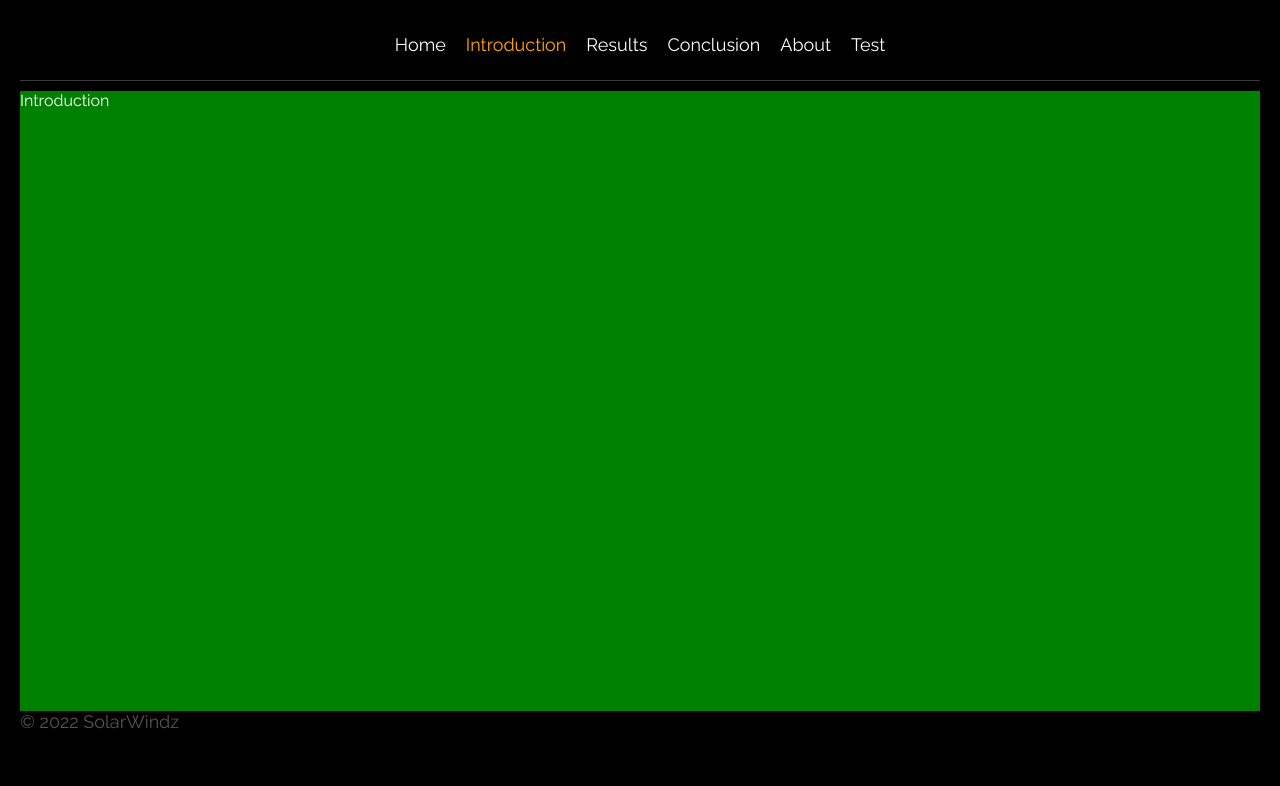
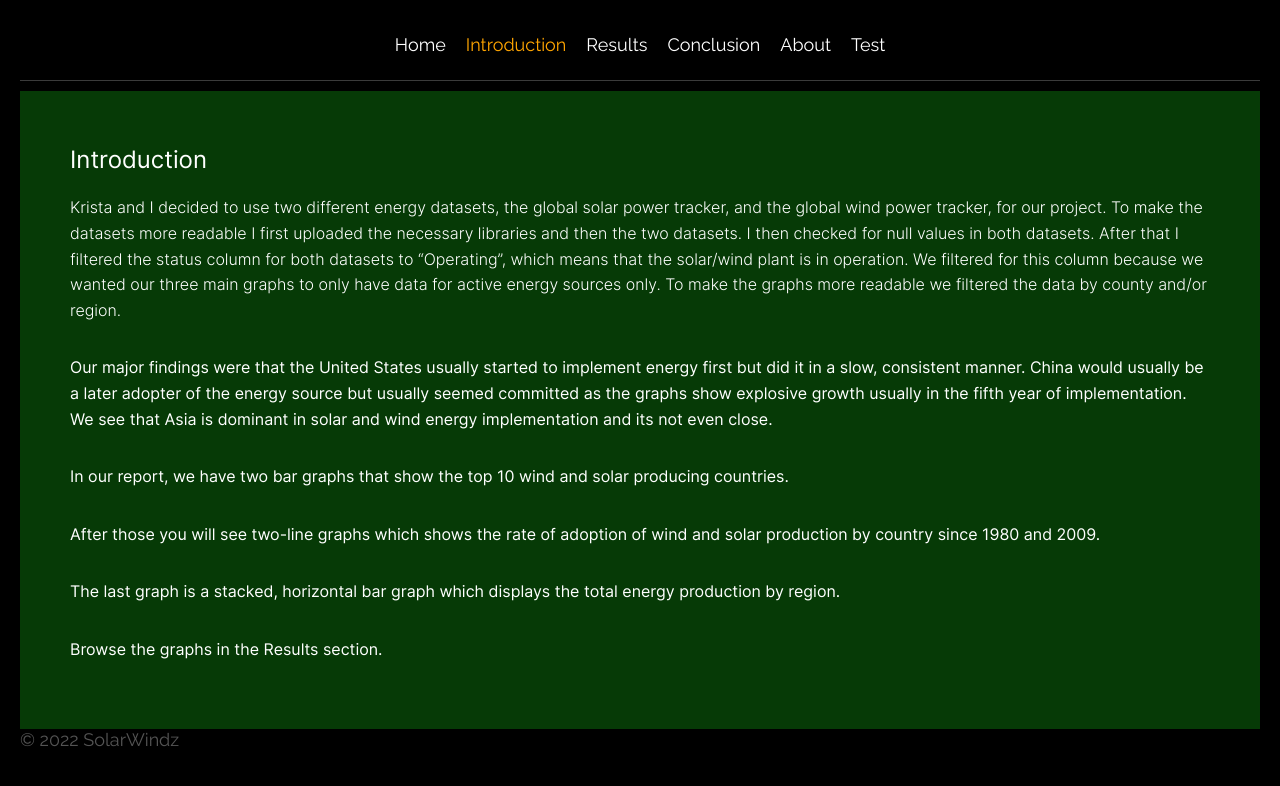
Before and after one commit to kehrenclou/solarwindz, a React (Create React App) app: page /introduction in a window 1280 px wide. Shown: the top 786 px of the page. Built offline with nearby package versions, Linux system fonts and the light colour scheme.

Commit message:
add stack chart

```diff
--- a/src/blocks/card.css
+++ b/src/blocks/card.css
@@ -30,7 +30,7 @@
   max-width: 100%;
   max-height: 55vh;
   align-self: center;
-  margin-top: 8px;
+  margin-top: 0;
 }
 
 .card__caption {
@@ -88,6 +88,10 @@
   .card__item {
     row-gap: 10px;
   }
+  .card__caption{
+    font-size: 14px;
+    padding: 0;
+  }
 }
 @media screen and (max-width: 480px) {
   .card__title {
--- a/src/blocks/nav.css
+++ b/src/blocks/nav.css
@@ -31,8 +31,14 @@
 .nav__list-item:hover{
   color: orange;
 }
+
 @media screen and (max-width: 400px) {
   .nav {
     font-size: 14px;
   }
 }
+@media screen and (max-width: 400px) {
+  .nav {
+    font-size: 14px;
+  }
+}
--- a/src/blocks/view.css
+++ b/src/blocks/view.css
@@ -22,12 +22,25 @@
 }
 
 .view__introduction {
-  background-color: green;
-  height: calc(100vh - 180px);
+  background-color: rgb(6, 58, 6);
+  line-height: 1.6;
+  padding: 50px;
+  font-family: "Inter","Arial",sans-serif;
 }
 
+.view__introduction_header{
+  padding: 0;
+  margin: 0;
+  font-weight: 400;
+
+}
+
+.view__introduction_paragraph{
+  font-weight: 200;
+  font-size: 16px;
+}
 .view__conclusion {
-  background-color: blue;
+  background-color: rgb(179, 179, 185);
   height: calc(100vh - 180px);
 }
 
--- a/src/components/routes/Introduction.js
+++ b/src/components/routes/Introduction.js
@@ -4,7 +4,45 @@ import React from "react";
 /* ------------------------------ function View ----------------------------- */
 function Introduction() {
   /* --------------------------------- return --------------------------------- */
-  return <section className="view view__introduction">Introduction</section>;
+  return (
+    <section className="view view__introduction">
+      <h2 className="view__introduction_header">Introduction</h2>
+      <p className="view__introduction_paragraph">
+        Krista and I decided to use two different energy datasets, the global
+        solar power tracker, and the global wind power tracker, for our project.
+        To make the datasets more readable I first uploaded the necessary
+        libraries and then the two datasets. I then checked for null values in
+        both datasets. After that I filtered the status column for both datasets
+        to “Operating”, which means that the solar/wind plant is in operation.
+        We filtered for this column because we wanted our three main graphs to
+        only have data for active energy sources only. To make the graphs more
+        readable we filtered the data by county and/or region.
+      </p>
+      <p>
+        Our major findings were that the United States usually started to
+        implement energy first but did it in a slow, consistent manner. China
+        would usually be a later adopter of the energy source but usually seemed
+        committed as the graphs show explosive growth usually in the fifth year
+        of implementation. We see that Asia is dominant in solar and wind energy
+        implementation and its not even close.
+      </p>
+      <p>
+        In our report, we have two bar graphs that show the top 10 wind and
+        solar producing countries.
+      </p>
+      <p>
+        After those you will see two-line graphs which shows the rate of
+        adoption of wind and solar production by country since 1980 and 2009.
+      </p>
+      <p>
+        The last graph is a stacked, horizontal bar graph which displays the
+        total energy production by region.
+      </p>
+      <p>
+        Browse the graphs in the Results section.
+      </p>
+    </section>
+  );
 }
 
 /* --------------------------------- exports -------------------------------- */
--- a/src/utils/captionContent.js
+++ b/src/utils/captionContent.js
@@ -7,9 +7,12 @@ export const solarBarText =
 export const windBarText =
   "We see that China is a massive leader in the wind energy race. The top 9 countries combined have only generated 12,000 MW (megawatts) more than their Asian counterpart. China continues its dominance with solar energy production. The eastern superpower beats out the remaining top 9 countries by over 8,000 MW. ";
 
-export const solarLineText=
-"Here we see China’s dominance over a 10-year period but also the United States consistency. The United States was the first country to implement solar energy and consistently did it over a 13-year period, albeit not on the level of China. This graph reflects the dominance of Asian countries as Vietnam, China and India are all in the top four."
+export const solarLineText =
+  "Here we see China’s dominance over a 10-year period but also the United States consistency. The United States was the first country to implement solar energy and consistently did it over a 13-year period, albeit not on the level of China. This graph reflects the dominance of Asian countries as Vietnam, China and India are all in the top four.";
 
-export const windLineText=
-"This graph shows that the United States was first to implement and China continuing its dominating path. It also shows that there must be wind energy initiatives in place as countries from Europe, Asia and North America are all in the top five. One interesting aspect of the graph is although China is dominating the space, they were the latest adopter."
-  /* --------------------------------- exports -------------------------------- */
+export const windLineText =
+  "This graph shows that the United States was first to implement and China continuing its dominating path. It also shows that there must be wind energy initiatives in place as countries from Europe, Asia and North America are all in the top five. One interesting aspect of the graph is although China is dominating the space, they were the latest adopter.";
+
+export const stackBarText =
+  "It’s no surprise that Asia, home of the energy giant China, has a massive lead with just over 482,875 total MW. Although Europe has more wind energy in place, North America takes second place in solar (54,000 solar MW). Asia is the leader in wind and solar energy, but the western giants, Europe, and United States, can take the lead with more implementation in the future."
+/* --------------------------------- exports -------------------------------- */
--- a/src/utils/cardArray.js
+++ b/src/utils/cardArray.js
@@ -3,12 +3,14 @@ import solarbar from "../images/solarbar.jpg";
 import solarline from "../images/solarline.jpg";
 import windbar from "../images/windbar.jpg";
 import windline from "../images/windline.jpg";
+import stackedbar from "../images/stackedbar.jpg"
 // import fiftywords from "./fiftywords";
 import {
   solarBarText,
   windBarText,
   solarLineText,
   windLineText,
+  stackBarText
 } from "./captionContent";
 
 const cardArray = [
@@ -32,6 +34,11 @@ const cardArray = [
     link: windline,
     caption: windLineText,
   },
+  {
+    title: "Total Wind and Solar Capacity by Region",
+    link: stackedbar,
+    caption: stackBarText,
+  },
 ];
 /* --------------------------------- export --------------------------------- */
 export default cardArray;
```
Also changed, not shown: src/images/stackedbar.jpg (added).
